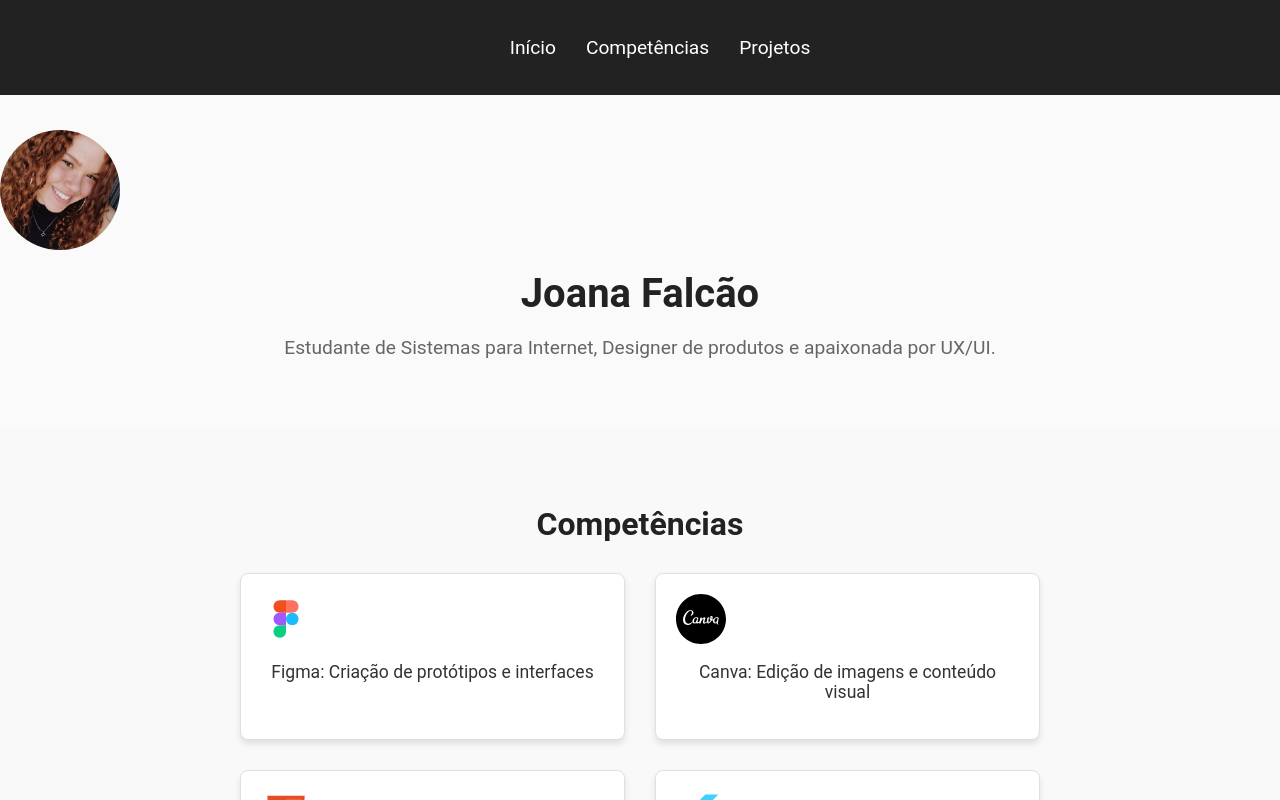
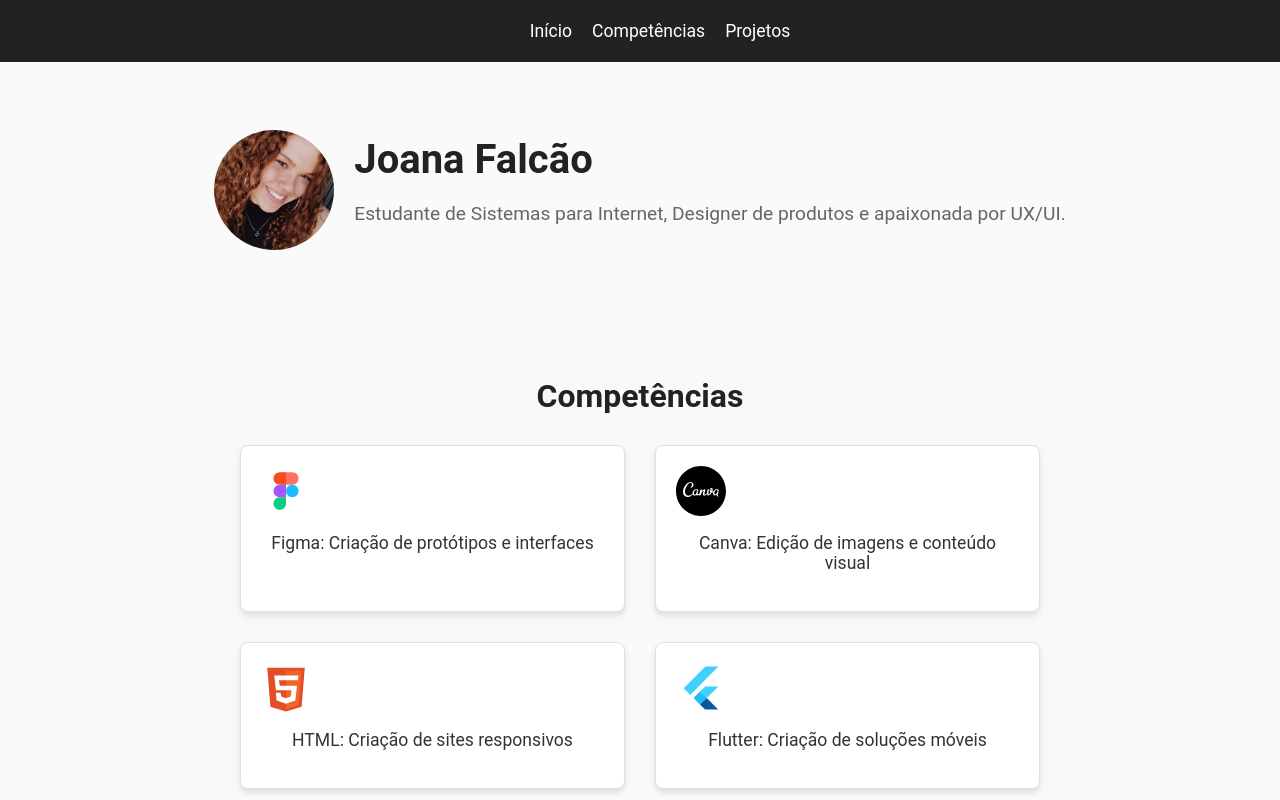
Before and after one commit to joanafalcaos/meu-portfolio, a React (Create React App) app: page / in a window 1280 px wide. Shown: the top 800 px of the page. Built offline with nearby package versions, Linux system fonts and the light colour scheme.

Commit message:
Ajustando navbar e imagens

```diff
--- a/src/componentes/Header.css
+++ b/src/componentes/Header.css
@@ -1,31 +1,33 @@
 header {
   background-color: #222;
-    padding: 20px 0;
+  padding: 5px 0;
   position: fixed;
   width: 100%;
   top: 0;
   z-index: 100;
+  display: flex;
+  justify-content: center;
 }
 
 .navbar {
   display: flex;
   justify-content: center;
+  width: 80%;
+  max-width: 900px;
 }
 
 .navbar ul {
   list-style: none;
   display: flex;
-    gap: 30px;
-  }
-
-  .navbar ul li {
-    display: inline;
+  gap: 20px;
+  align-items: center;
 }
 
 .navbar ul li a {
   color: white;
   text-decoration: none;
-    font-size: 1.2rem;
+  font-size: 1.1rem;
+  padding: 3px 0;
   transition: color 0.3s ease;
 }
 
--- a/src/componentes/Projetos.css
+++ b/src/componentes/Projetos.css
@@ -32,10 +32,12 @@
 
 .projeto-item img {
   width: 100%;
+  height: auto;
+  max-height: 200px;
+  object-fit: contain;
   border-radius: 8px;
   margin-bottom: 15px;
-  max-height: 200px;
-  object-fit: cover;
+
 }
 
 .projeto-item p {
--- a/src/componentes/Sobre.css
+++ b/src/componentes/Sobre.css
@@ -4,17 +4,27 @@
   padding: 50px 0;
 }
 
+.sobre-container {
+  display: flex;           /* Usar Flexbox para alinhar os itens */
+  align-items: center;    /* Alinhar verticalmente ao centro */
+  justify-content: center; /* Centralizar o conteúdo */
+}
+
 .profile-pic {
   border-radius: 50%;
-    width: 120px;
-    height: 120px;
+  width: 120px;  /* Ajuste o tamanho conforme necessário */
+  height: 120px; /* Ajuste o tamanho conforme necessário */
   object-fit: cover;
+  margin-right: 20px; /* Espaçamento entre a imagem e o texto */
 }
 
+.sobre-texto {
+  text-align: left; /* Alinhar o texto à esquerda */
+}
 
 h1 {
   font-size: 2.5rem;
-    margin: 20px 0 10px;
+  margin: 0; /* Remover margem para um melhor alinhamento */
 }
 
 p {
--- a/src/componentes/Sobre.js
+++ b/src/componentes/Sobre.js
@@ -1,3 +1,4 @@
+// src/components/Sobre.js
 import React from 'react';
 import './Sobre.css';
 import joana from '../assets/imagens/joana.jpeg';
@@ -5,9 +6,13 @@ import joana from '../assets/imagens/joana.jpeg';
 const Sobre = () => {
   return (
     <section id="inicio" className="sobre">
-      <img src= {joana} alt="Joana Falcão" className="profile-pic" />
-      <h1>Joana Falcão</h1>
-      <p>Estudante de Sistemas para Internet, Designer de produtos e apaixonada por UX/UI.</p>
+      <div className="sobre-container">
+        <img src={joana} alt="Joana Falcão" className="profile-pic" />
+        <div className="sobre-texto">
+          <h1>Joana Falcão</h1>
+          <p>Estudante de Sistemas para Internet, Designer de produtos e apaixonada por UX/UI.</p>
+        </div>
+      </div>
     </section>
   );
 };
```
Also changed, not shown: 1 other file (tests, documents, lock files or other folders). Lines whose indentation alone changed are shown as unchanged.
